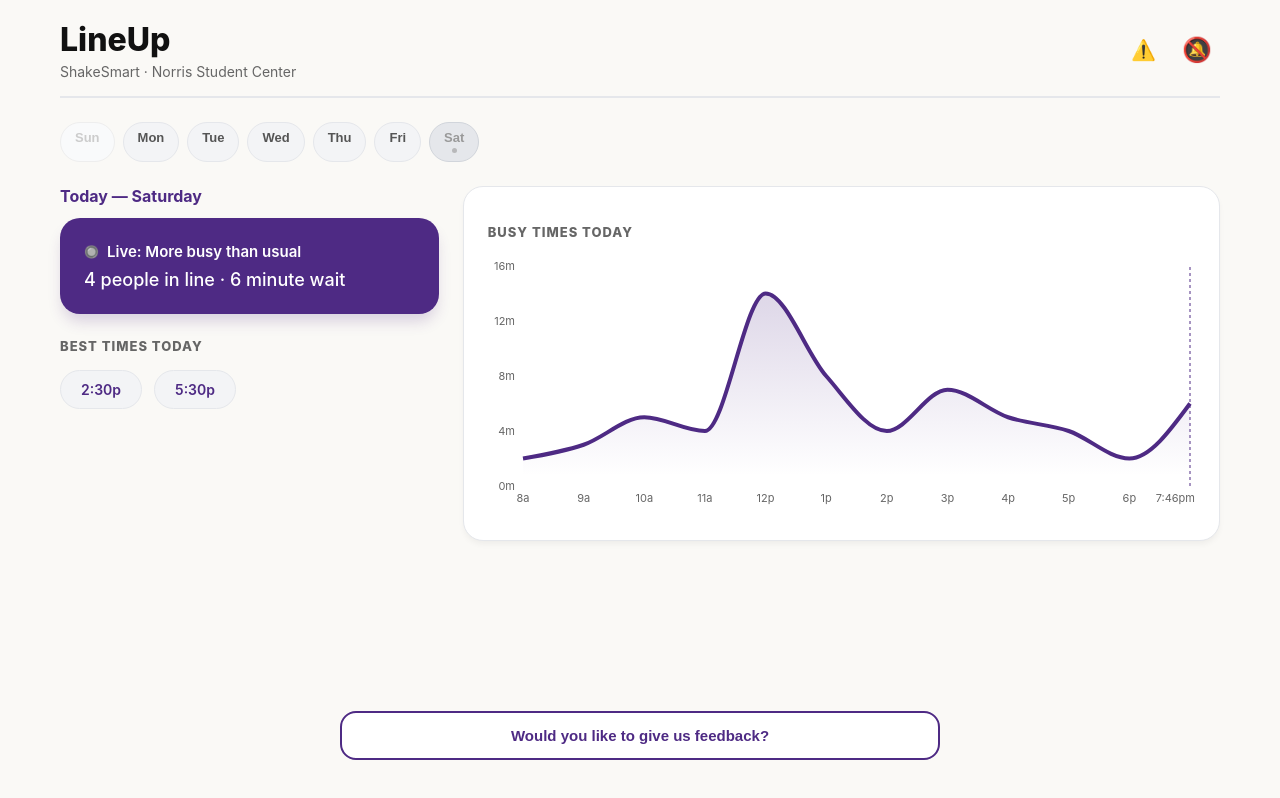
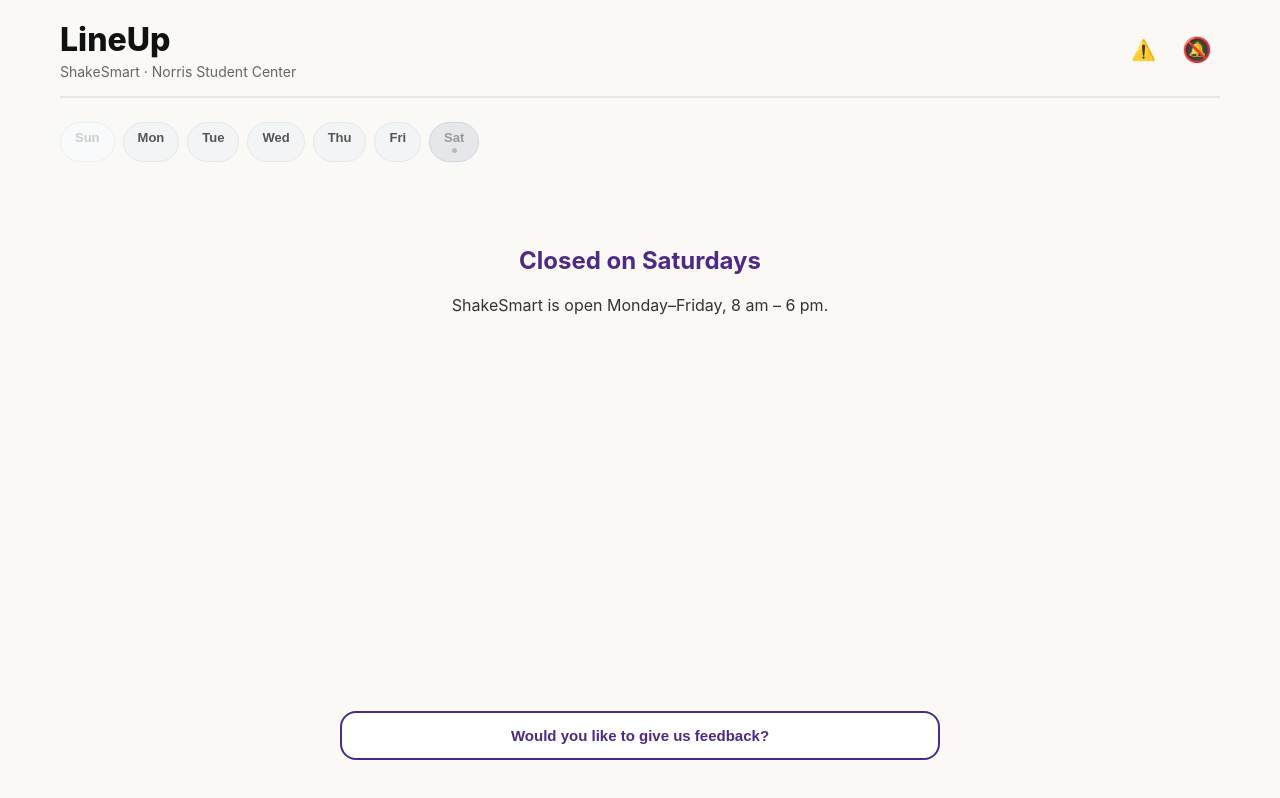
Before and after one commit to Aimee-Darlene-Izere-prog/LineUp, a React (Vite) app: page / in a window 1280 px wide. Built offline with nearby package versions, Linux system fonts and the light colour scheme.

Commit message:
granular feature added

```diff
--- a/src/App.jsx
+++ b/src/App.jsx
@@ -16,23 +16,58 @@
   { hour: 18, label: '6p',  baseWait: 2  },
 ];
 
-const OPEN_HOUR  = 8;   // 8:00 am
-const CLOSE_HOUR = 18;  // 6:00 pm
+const OPEN_HOUR  = 8;
+const CLOSE_HOUR = 18;
+const TOTAL_MINUTES = (CLOSE_HOUR - OPEN_HOUR) * 60;
 
-// Historical data per day (index 0 = Sunday) — 11 hourly slots (8a–6p)
 const historicalDataByDay = {
-  0: [1,2,3,3,8,5,3,4,3,2,1],   // Sun (closed, unused)
-  1: [2,3,5,4,14,8,4,7,5,4,2],  // Mon
-  2: [2,4,6,5,13,7,4,6,5,3,2],  // Tue
-  3: [2,3,4,4,12,6,3,5,4,3,1],  // Wed
-  4: [2,4,7,6,15,9,5,8,6,4,2],  // Thu
-  5: [3,6,9,8,18,12,7,11,9,6,3],// Fri
-  6: [1,4,5,4,10,6,4,5,4,3,1],  // Sat (closed, unused)
+  0: [1,2,3,3,8,5,3,4,3,2,1],
+  1: [2,3,5,4,14,8,4,7,5,4,2],
+  2: [2,4,6,5,13,7,4,6,5,3,2],
+  3: [2,3,4,4,12,6,3,5,4,3,1],
+  4: [2,4,7,6,15,9,5,8,6,4,2],
+  5: [3,6,9,8,18,12,7,11,9,6,3],
+  6: [1,4,5,4,10,6,4,5,4,3,1],
 };
 
 const DAY_NAMES = ['Sunday','Monday','Tuesday','Wednesday','Thursday','Friday','Saturday'];
 const DAY_ABBRS = ['Sun','Mon','Tue','Wed','Thu','Fri','Sat'];
-const CLOSED_DAYS = [0, 6]; // Sunday = 0, Saturday = 6
+const CLOSED_DAYS = [0, 6];
+
+function cosineInterpolate(y1, y2, fraction) {
+  const f2 = (1 - Math.cos(fraction * Math.PI)) / 2;
+  return y1 * (1 - f2) + y2 * f2;
+}
+
+function getInterpolatedWait(hoursArray, minuteOffset) {
+  const currentFractionalHour = OPEN_HOUR + minuteOffset / 60;
+  const firstHour = baseHourlyTemplate[0].hour;
+  const lastHour  = baseHourlyTemplate[baseHourlyTemplate.length - 1].hour;
+
+  if (currentFractionalHour <= firstHour) return hoursArray[0];
+  if (currentFractionalHour >= lastHour)  return hoursArray[hoursArray.length - 1];
+
+  for (let i = 0; i < baseHourlyTemplate.length - 1; i++) {
+    const h0 = baseHourlyTemplate[i].hour;
+    const h1 = baseHourlyTemplate[i + 1].hour;
+    if (currentFractionalHour >= h0 && currentFractionalHour < h1) {
+      const t = (currentFractionalHour - h0) / (h1 - h0);
+      return cosineInterpolate(hoursArray[i], hoursArray[i + 1], t);
+    }
+  }
+  return hoursArray[hoursArray.length - 1];
+}
+
+function formatMinuteLabel(offset) {
+  const totalMin = OPEN_HOUR * 60 + offset;
+  let h = Math.floor(totalMin / 60);
+  const m = totalMin % 60;
+  const ampm = h >= 12 ? 'pm' : 'am';
+  h = h % 12 || 12;
+  return `${h}:${String(m).padStart(2, '0')}${ampm}`;
+}
+
+const hourlyTicks = baseHourlyTemplate.map(p => p.label);
 
 function App() {
   const [currentDayStr, setCurrentDayStr] = useState('');
@@ -42,8 +77,8 @@
   const [userRating, setUserRating] = useState('');
   const [feedbackNotes, setFeedbackNotes] = useState('');
   const [notificationsEnabled, setNotificationsEnabled] = useState(false);
-  const [disclaimerOpen, setDisclaimerOpen] = useState(false);
-  const [todayDayIndex, setTodayDayIndex] = useState(0);
+  const [disclaimerOpen, setDisclaimerOpen]   = useState(false);
+  const [todayDayIndex, setTodayDayIndex]     = useState(0);
   const [selectedDayIndex, setSelectedDayIndex] = useState(null);
 
   const [liveData] = useState({
@@ -53,42 +88,51 @@
     bestTimes: ["2:30p", "5:30p"]
   });
 
-  // Build chart data for a given day index and day type
-  const buildChartData = (dayIndex, dayType, systemHourRaw, timeAnchorLabel, liveWaitTime) => {
-    let generatedPoints = [];
+  const buildGranularChartData = (dayIndex, dayType, currentHour, currentMinute, liveWaitTime) => {
+    if (CLOSED_DAYS.includes(dayIndex)) return [];
+
+    const hoursArray = historicalDataByDay[dayIndex] || baseHourlyTemplate.map(p => p.baseWait);
+    const nowOffset = (currentHour - OPEN_HOUR) * 60 + currentMinute;
+    const generatedPoints = [];
+
+    // Calculate the difference between live data and what the model expected at this exact time
+    const modelExpectedAtNow = getInterpolatedWait(hoursArray, nowOffset);
+    const liveDiscrepancy = liveWaitTime - modelExpectedAtNow;
+
+    for (let m = 0; m <= TOTAL_MINUTES; m++) {
+      const displayLabel = formatMinuteLabel(m);
+      const rawCalculatedWait = getInterpolatedWait(hoursArray, m);
+
+      // ─── ELIMINATE THE SPIKE: Smooth blend neighborhood (45-minute window) ───
+      let finalWaitValue = rawCalculatedWait;
+      if (dayType === 'today') {
+        const minutesFromNow = Math.abs(m - nowOffset);
+        if (minutesFromNow <= 45) {
+          // Linear bell curve modifier tapering down to 0 at the boundaries
+          const blendFactor = (45 - minutesFromNow) / 45;
+          // Smoothly pull the trendline up/down toward the live value
+          finalWaitValue = rawCalculatedWait + (liveDiscrepancy * blendFactor);
+        }
+      }
+
+      const isExactHour = m % 60 === 0;
+      const tickLabel = isExactHour ? baseHourlyTemplate[m / 60].label : displayLabel;
 
       if (dayType === 'today') {
-      // Existing logic: solid for past hours, dashed for future
-      // hours in baseHourlyTemplate are now 24h values directly
-      let liveCursorInserted = false;
-      baseHourlyTemplate.forEach((point) => {
-        if (!liveCursorInserted && systemHourRaw < point.hour) {
-          generatedPoints.push({ time: timeAnchorLabel, wait: liveWaitTime, futureWait: liveWaitTime });
-          liveCursorInserted = true;
-        }
-        if (systemHourRaw >= point.hour) {
-          generatedPoints.push({ time: point.label, wait: point.baseWait, futureWait: null });
+        if (m < nowOffset) {
+          generatedPoints.push({ time: tickLabel, wait: finalWaitValue, futureWait: null, displayTime: displayLabel });
+        } else if (m === nowOffset) {
+          // Perfectly shared intersection coordinate
+          generatedPoints.push({ time: currentTimeStr, wait: finalWaitValue, futureWait: finalWaitValue, displayTime: currentTimeStr });
         } else {
-          generatedPoints.push({ time: point.label, wait: null, futureWait: point.baseWait });
-        }
-      });
-      if (!liveCursorInserted) {
-        generatedPoints.push({ time: timeAnchorLabel, wait: liveWaitTime, futureWait: liveWaitTime });
+          generatedPoints.push({ time: tickLabel, wait: null, futureWait: finalWaitValue, displayTime: displayLabel });
         }
       } else if (dayType === 'past') {
-      // All solid — historical recorded data
-      const historical = historicalDataByDay[dayIndex] || baseHourlyTemplate.map(p => p.baseWait);
-      baseHourlyTemplate.forEach((point, i) => {
-        generatedPoints.push({ time: point.label, wait: historical[i], futureWait: null });
-      });
+        generatedPoints.push({ time: tickLabel, wait: rawCalculatedWait, futureWait: null, displayTime: displayLabel });
       } else {
-      // Future — all dashed predictions
-      const predicted = historicalDataByDay[dayIndex] || baseHourlyTemplate.map(p => p.baseWait);
-      baseHourlyTemplate.forEach((point, i) => {
-        generatedPoints.push({ time: point.label, wait: null, futureWait: predicted[i] });
-      });
+        generatedPoints.push({ time: tickLabel, wait: null, futureWait: rawCalculatedWait, displayTime: displayLabel });
       }
-
+    }
     return generatedPoints;
   };
 
@@ -102,14 +146,12 @@
     let currentHour = now.getHours();
     const currentMinutes = now.getMinutes();
     const ampm = currentHour >= 12 ? 'pm' : 'am';
-    currentHour = currentHour % 12;
-    currentHour = currentHour ? currentHour : 12;
+    currentHour = currentHour % 12 || 12;
     const minutesString = currentMinutes < 10 ? `0${currentMinutes}` : currentMinutes;
     const timeAnchorLabel = `${currentHour}:${minutesString}${ampm}`;
     setCurrentTimeStr(timeAnchorLabel);
 
-    const systemHourRaw = now.getHours();
-    const points = buildChartData(todayIdx, 'today', systemHourRaw, timeAnchorLabel, liveData.waitTime);
+    const points = buildGranularChartData(todayIdx, 'today', now.getHours(), now.getMinutes(), liveData.waitTime);
     setChartData(points);
 
     if (window.Notification && Notification.permission === "granted") {
@@ -117,38 +159,23 @@
     }
   }, [liveData.waitTime]);
 
-  // Recompute chart when selected day changes
   useEffect(() => {
     if (selectedDayIndex === null) return;
     const now = new Date();
     const todayIdx = now.getDay();
-    const systemHourRaw = now.getHours();
 
     let currentHour = now.getHours();
     const currentMinutes = now.getMinutes();
     const ampm = currentHour >= 12 ? 'pm' : 'am';
-    currentHour = currentHour % 12;
-    currentHour = currentHour ? currentHour : 12;
+    currentHour = currentHour % 12 || 12;
     const minutesString = currentMinutes < 10 ? `0${currentMinutes}` : currentMinutes;
     const timeAnchorLabel = `${currentHour}:${minutesString}${ampm}`;
 
-    let dayType;
-    // Compare by distance from today in the week
-    const diff = selectedDayIndex - todayIdx;
-    if (selectedDayIndex === todayIdx) {
-      dayType = 'today';
-    } else if (diff < 0 || diff >= 5) {
-      // Past: earlier in the week (simple: index < today), wrap for Sun
-      dayType = selectedDayIndex < todayIdx ? 'past' : 'future';
-    } else {
-      dayType = 'future';
-    }
-    // Simpler rule: any day index < todayIdx is past, > is future, === is today
+    let dayType = 'today';
     if (selectedDayIndex < todayIdx) dayType = 'past';
     else if (selectedDayIndex > todayIdx) dayType = 'future';
-    else dayType = 'today';
 
-    const points = buildChartData(selectedDayIndex, dayType, systemHourRaw, timeAnchorLabel, liveData.waitTime);
+    const points = buildGranularChartData(selectedDayIndex, dayType, now.getHours(), now.getMinutes(), liveData.waitTime);
     setChartData(points);
     setCurrentDayStr(DAY_NAMES[selectedDayIndex]);
   }, [selectedDayIndex]);
@@ -176,7 +203,6 @@
   const submitDataToSpreadsheet = (rating, notes) => {
     const timestampDate = new Date().toLocaleDateString();
     const timestampTime = new Date().toLocaleTimeString();
-
     const googleFormUrl = "https://docs.google.com/forms/d/e/1FAIpQLSc_aUyrCGT_MXDX9sCgTVqcNFG5T0B6Ar4J6zN1cHhegk9j6A/formResponse";
 
     const formData = new FormData();
@@ -185,12 +211,8 @@
     formData.append("entry.484896489", rating);
     formData.append("entry.914361873", notes);
 
-    fetch(googleFormUrl, {
-      method: "POST",
-      mode: "no-cors",
-      body: formData
-    })
-    .then(() => console.log("Piped successfully into cloud tracking columns."))
+    fetch(googleFormUrl, { method: "POST", mode: "no-cors", body: formData })
+    .then(() => console.log("Piped successfully."))
     .catch((e) => console.error("Sheet entry error logged:", e));
   };
 
@@ -209,22 +231,12 @@
     submitDataToSpreadsheet(userRating, feedbackNotes);
   };
 
-  // Determine selected day type for chart title / reference line visibility
-  const getSelectedDayType = () => {
-    if (selectedDayIndex === null) return 'today';
-    if (selectedDayIndex < todayDayIndex) return 'past';
-    if (selectedDayIndex > todayDayIndex) return 'future';
-    return 'today';
-  };
-
-  const selectedDayType = getSelectedDayType();
+  const selectedDayType = selectedDayIndex === todayDayIndex ? 'today' : (selectedDayIndex < todayDayIndex ? 'past' : 'future');
   const isClosed = selectedDayIndex !== null && CLOSED_DAYS.includes(selectedDayIndex);
-
-  // Out-of-hours: viewing today but current time is before open or after close
   const nowHour = new Date().getHours();
   const isViewingToday = selectedDayIndex === todayDayIndex;
   const outOfHours = isViewingToday && !isClosed && (nowHour < OPEN_HOUR || nowHour >= CLOSE_HOUR);
-  const opensToday  = nowHour < OPEN_HOUR;   // true = "opens later", false = "already closed today"
+  const opensToday  = nowHour < OPEN_HOUR;
 
   return (
     <div className="dashboard-container">
@@ -234,9 +246,7 @@
           <p className="subtitle">ShakeSmart · Norris Student Center</p>
         </div>
         <div style={{ display: 'flex', alignItems: 'center', gap: '10px' }}>
-          <button className="notification-toggle" onClick={() => setDisclaimerOpen(true)} title="Privacy Info" style={{ fontSize: '20px' }}>
-            ⚠️
-          </button>
+          <button className="notification-toggle" onClick={() => setDisclaimerOpen(true)} title="Privacy Info" style={{ fontSize: '20px' }}>⚠️</button>
           <button className="notification-toggle" onClick={toggleNotifications} aria-label="Toggle notifications">
             <span className="bell-icon" style={{ color: notificationsEnabled ? '#4e2a84' : '#666' }}>
               {notificationsEnabled ? '🔔' : '🔕'}
@@ -245,18 +255,16 @@
         </div>
       </header>
 
-      {/* Day selector strip */}
       <div className="day-selector-strip">
         {DAY_ABBRS.map((abbr, i) => {
           let pillType = 'future';
           if (CLOSED_DAYS.includes(i)) pillType = 'closed';
           else if (i < todayDayIndex) pillType = 'past';
           else if (i === todayDayIndex) pillType = 'today';
-          const isSelected = i === selectedDayIndex;
           return (
             <button
               key={abbr}
-              className={`day-pill day-pill--${pillType}${isSelected ? ' day-pill--selected' : ''}`}
+              className={`day-pill day-pill--${pillType}${i === selectedDayIndex ? ' day-pill--selected' : ''}`}
               onClick={() => setSelectedDayIndex(i)}
               aria-label={`View ${DAY_NAMES[i]}`}
             >
@@ -267,63 +275,51 @@
         })}
       </div>
 
-      {/* Out-of-hours banner */}
       {outOfHours && (
         <div className="out-of-hours-banner">
           <span className="out-of-hours-icon">{opensToday ? '🕗' : '🔒'}</span>
           <div>
-            <p className="out-of-hours-title">
-              {opensToday ? "ShakeSmart isn\u2019t open yet" : 'ShakeSmart is closed'}
-            </p>
+            <p className="out-of-hours-title">{opensToday ? "ShakeSmart isn’t open yet" : 'ShakeSmart is closed'}</p>
             <p className="out-of-hours-sub">
-              {opensToday
-                ? 'Opens today at 8:00 am — check back soon!'
-                : 'Closed for today. Opens Monday–Friday, 8 am – 6 pm.'}
+              {opensToday ? 'Opens today at 8:00 am — check back soon!' : 'Closed for today. Opens Monday–Friday, 8 am – 6 pm.'}
             </p>
           </div>
         </div>
       )}
 
       <main className="dashboard-grid">
+        {isClosed ? (
+          <section style={{ gridColumn: '1 / -1', textAlign: 'center', padding: '40px' }}>
+            <h2 style={{ color: '#4e2a84' }}>Closed on {currentDayStr}s</h2>
+            <p>ShakeSmart is open Monday–Friday, 8 am – 6 pm.</p>
+          </section>
+        ) : (
+          <>
             <section className="summary-column">
               <div className="day-banner">
-            <span className="day-text">
-              {selectedDayIndex === todayDayIndex ? `Today — ${currentDayStr}` : currentDayStr}
-            </span>
-            {selectedDayType === 'past' && (
-              <span className="day-type-badge day-type-badge--past">Historical</span>
-            )}
-            {selectedDayType === 'future' && (
-              <span className="day-type-badge day-type-badge--future">Predicted</span>
-            )}
+                <span className="day-text">{selectedDayIndex === todayDayIndex ? `Today — ${currentDayStr}` : currentDayStr}</span>
+                {selectedDayType === 'past' && <span className="day-type-badge day-type-badge--past">Historical</span>}
+                {selectedDayType === 'future' && <span className="day-type-badge day-type-badge--future">Predicted</span>}
               </div>
 
               <div className="purple-card">
                 <div className="live-indicator">
                   <span className="pulse-dot">🔘</span>
-              <span>
-                {selectedDayType === 'today'
-                  ? `Live: ${liveData.statusText}`
-                  : selectedDayType === 'past'
-                  ? 'Historical data'
-                  : 'Forecast'}
-              </span>
+                  <span>{selectedDayType === 'today' ? `Live: ${liveData.statusText}` : selectedDayType === 'past' ? 'Historical data' : 'Forecast'}</span>
                 </div>
                 <h2 className="card-stats">
                   {selectedDayType === 'today'
                     ? `${liveData.peopleCount} people in line · ${liveData.waitTime} minute wait`
                     : selectedDayType === 'past'
-                ? `Avg wait: ${historicalDataByDay[selectedDayIndex]?.[3] ?? '—'} min at peak`
-                : `Est. peak wait: ~${historicalDataByDay[selectedDayIndex]?.[3] ?? '—'} min`}
+                    ? `Avg wait: ${historicalDataByDay[selectedDayIndex]?.[4] ?? '—'} min at peak`
+                    : `Est. peak wait: ~${historicalDataByDay[selectedDayIndex]?.[4] ?? '—'} min`}
                 </h2>
               </div>
 
               <div className="section-container">
-            <h3 className="section-title">BEST TIMES {selectedDayType === 'today' ? 'TODAY' : selectedDayType === 'past' ? 'THAT DAY' : 'THAT DAY'}</h3>
+                <h3 className="section-title">BEST TIMES {selectedDayType === 'today' ? 'TODAY' : 'THAT DAY'}</h3>
                 <div className="time-tag-container">
-              {liveData.bestTimes.map(time => (
-                <span key={time} className="time-tag">{time}</span>
-              ))}
+                  {liveData.bestTimes.map(time => <span key={time} className="time-tag">{time}</span>)}
                 </div>
               </div>
             </section>
@@ -333,9 +329,6 @@
                 <h3 className="section-title">
                   {selectedDayType === 'past' ? 'RECORDED WAIT TIMES' : selectedDayType === 'future' ? 'PREDICTED WAIT TIMES' : 'BUSY TIMES TODAY'}
                 </h3>
-            {selectedDayType === 'future' && (
-              <p className="chart-prediction-note">All times are estimates based on historical patterns</p>
-            )}
                 <div className="chart-wrapper">
                   <ResponsiveContainer width="100%" height="100%">
                     <AreaChart data={chartData} margin={{ top: 10, right: 5, left: -25, bottom: 0 }}>
@@ -345,29 +338,43 @@
                           <stop offset="95%" stopColor="#4e2a84" stopOpacity={0.0}/>
                         </linearGradient>
                       </defs>
-                  <XAxis dataKey="time" axisLine={false} tickLine={false} tick={{ fill: '#666', fontSize: 11 }} />
+                      <XAxis
+                        dataKey="time"
+                        axisLine={false}
+                        tickLine={false}
+                        tick={{ fill: '#666', fontSize: 11 }}
+                        ticks={hourlyTicks}
+                        interval={0}
+                      />
                       <YAxis axisLine={false} tickLine={false} tick={{ fill: '#666', fontSize: 11 }} unit="m" />
-                  <Tooltip contentStyle={{ backgroundColor: '#4e2a84', borderRadius: '10px', color: '#fff' }} itemStyle={{ color: '#fff' }} />
+
+                      <Tooltip
+                        labelFormatter={(value, items) => items[0]?.payload?.displayTime || value}
+                        formatter={(value) => [`${Math.round(value)} min wait`]}
+                        contentStyle={{ backgroundColor: '#4e2a84', borderRadius: '10px', color: '#fff' }}
+                        itemStyle={{ color: '#fff' }}
+                      />
+
                       {selectedDayType === 'today' && (
                         <ReferenceLine x={currentTimeStr} stroke="#4e2a84" strokeWidth={1} strokeDasharray="3 3" />
                       )}
-                  <Area type="monotone" dataKey="wait" stroke="#4e2a84" strokeWidth={4} fill="url(#colorPurple)" dot={false} />
-                  <Area type="monotone" dataKey="futureWait" stroke="#4e2a84" strokeWidth={3} strokeDasharray="6 6" fill="none" dot={false} />
+
+                      <Area type="monotone" dataKey="wait" stroke="#4e2a84" strokeWidth={4} fill="url(#colorPurple)" dot={false} isAnimationActive={false} />
+                      <Area type="monotone" dataKey="futureWait" stroke="#4e2a84" strokeWidth={3} strokeDasharray="6 6" fill="none" dot={false} isAnimationActive={false} />
                     </AreaChart>
                   </ResponsiveContainer>
                 </div>
               </div>
             </section>
+          </>
+        )}
       </main>
 
       <footer className="feedback-wrapper">
         <div className="feedback-inner">
           {feedbackStep === 'initial' && (
-            <button onClick={() => setFeedbackStep('rating')} className="action-button">
-              Would you like to give us feedback?
-            </button>
+            <button onClick={() => setFeedbackStep('rating')} className="action-button">Would you like to give us feedback?</button>
           )}
-
           {feedbackStep === 'rating' && (
             <div className="quiz-box">
               <p className="quiz-question">How accurate was this?</p>
@@ -379,21 +386,15 @@
               </div>
             </div>
           )}
-
           {feedbackStep === 'textFollowUp' && (
             <div className="quiz-box">
-              <p className="quiz-question">
-                {userRating === 'Others' ? "Tell us what happened with your experience:" : "Tell us what happened (e.g. less staff, wrong estimation?)"}
-              </p>
+              <p className="quiz-question">{userRating === 'Others' ? "Tell us what happened with your experience:" : "Tell us what happened (e.g. less staff, wrong estimation?)"}</p>
               <div className="text-submit-group">
                 <textarea className="text-input-area" placeholder="Type your feedback here..." value={feedbackNotes} onChange={(e) => setFeedbackNotes(e.target.value)} rows={2} />
-                <button onClick={handleTextNotesSubmit} className="submit-notes-button">
-                  Submit
-                </button>
+                <button onClick={handleTextNotesSubmit} className="submit-notes-button">Submit</button>
               </div>
             </div>
           )}
-
           {feedbackStep === 'thankyou' && (
             <div className="thank-you-box">
               <p className="thank-you-text">Thank you for helping calibrate our predictive data modeling!</p>
@@ -406,20 +407,16 @@
       {disclaimerOpen && (
         <div className="modal-backdrop" onClick={() => setDisclaimerOpen(false)}>
           <div className="modal-content" onClick={(e) => e.stopPropagation()}>
-            <h2 style={{ margin: '0 0 12px 0', color: '#4e2a84', fontSize: '20px', fontWeight: '700' }}>
-              Privacy &amp; Transparency Disclaimer
-            </h2>
-            <p style={{ fontSize: '14px', lineHeight: '1.5', color: '#555', margin: '0 0 20px 0' }}>
+            <h2 style={{ margin: '0 0 12px 0', color: '#4e2a84', fontSize: '20px', fontWeight: '700' }}>Privacy &amp; Transparency Disclaimer</h2>
+            <p style={{ fontSize: '14px', lineHeight: 1.5, color: '#555', margin: '0 0 20px 0' }}>
               Estimates based on typical conditions:
-              <ul style={{ textAlign: 'left', marginTop: '10px', paddingLeft: '20px', lineHeight: '1.8' }}>
+              <ul style={{ textAlign: 'left', marginTop: '10px', paddingLeft: '20px', lineHeight: 1.8 }}>
                 <li>Prediction model learns from past patterns.</li>
                 <li>Predictions may not account for staffing changes or special events.</li>
                 <li>No data stored about users.</li>
               </ul>
             </p>
-            <button className="reset-button" onClick={() => setDisclaimerOpen(false)} style={{ backgroundColor: '#4e2a84', color: 'white', padding: '10px 24px' }}>
-              Close
-            </button>
+            <button className="reset-button" onClick={() => setDisclaimerOpen(false)} style={{ backgroundColor: '#4e2a84', color: 'white', padding: '10px 24px' }}>Close</button>
           </div>
         </div>
       )}
```
Lines whose indentation alone changed are shown as unchanged.
